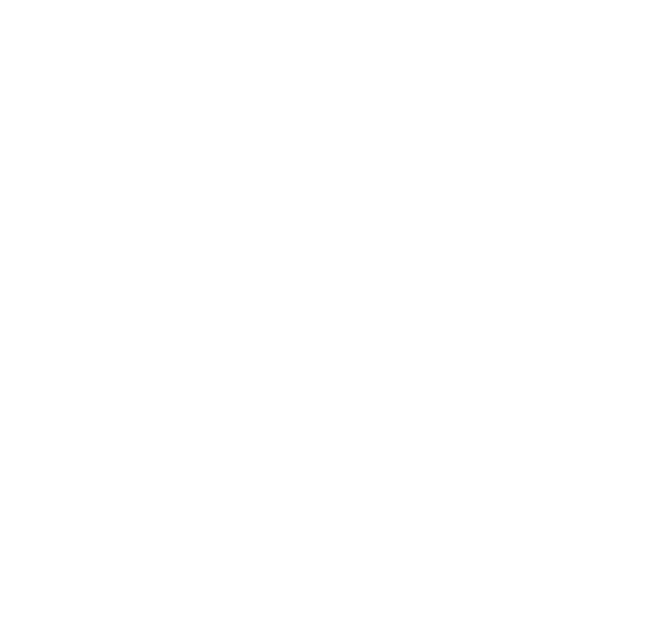
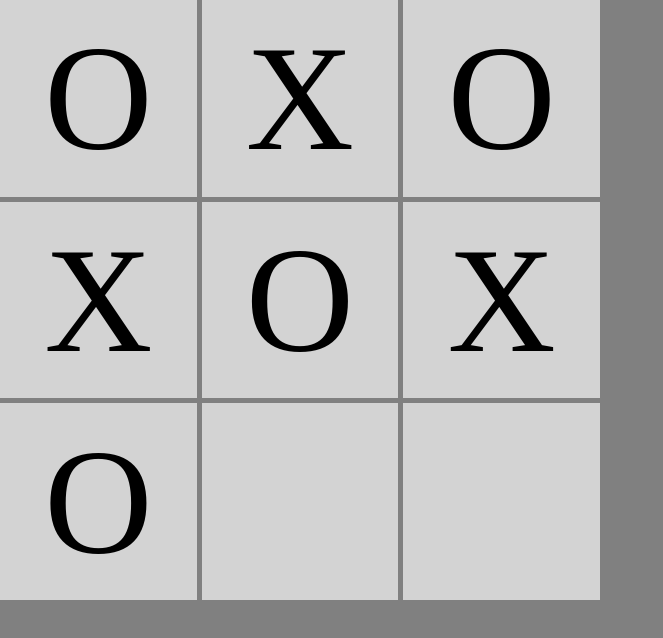
Before and after one commit to SlipNinja/odin_tictactoe, a plain HTML site: page index.html in a window 1280 px wide. Shown: the whole page, without its empty margins (0-663 px from the left). Drawn offline with Linux system fonts and the light colour scheme.

Commit message:
Add basic game display

```diff
--- a/index.html
+++ b/index.html
@@ -9,6 +9,16 @@
     <script src="./scripts.js" defer></script>
 </head>
 <body>
-
+    <div id="board">
+        <div class="box" data-row="0" data-col="0"></div>
+        <div class="box" data-row="0" data-col="1"></div>
+        <div class="box" data-row="0" data-col="2"></div>
+        <div class="box" data-row="1" data-col="0"></div>
+        <div class="box" data-row="1" data-col="1"></div>
+        <div class="box" data-row="1" data-col="2"></div>
+        <div class="box" data-row="2" data-col="0"></div>
+        <div class="box" data-row="2" data-col="1"></div>
+        <div class="box" data-row="2" data-col="2"></div>
+    </div>
 </body>
 </html>
--- a/scripts.js
+++ b/scripts.js
@@ -4,6 +4,11 @@ const gameBoard = (() => {
         ["", "", ""],
         ["", "", ""]
    ];
+   const boardDisplay = document.getElementById("board");
+
+   for(let box of boardDisplay.children){
+        box.onclick = boxClicked;
+   }
 
    let draw = false;
    let win = false;
@@ -75,6 +80,7 @@ const gameBoard = (() => {
         }
 
         board[x][y] = player.getMark();
+        drawGame();
 
         if(gameWon()) {
             console.log(`${player.getName()} won the game !`);
@@ -90,7 +96,19 @@ const gameBoard = (() => {
         console.table(board);
     };
 
-   return {play, isGameOver, isDraw, isWin, print};
+    const drawGame = () => {
+        for (let box of boardDisplay.children) {
+            box.innerHTML = board[box.dataset.row][box.dataset.col];
+        }
+    };
+
+    const clearGame = () => {
+        for (let box of boardDisplay.children) {
+            box.innerHTML = "";
+        }
+    };
+
+   return {play, isGameOver, isDraw, isWin, clearGame, print};
 })()
 
 
@@ -106,6 +124,10 @@ const Player = (playerName, playerMark) => {
     return {getMark, getName};
 }
 
+function boxClicked(e) {
+    console.log(e.srcElement);
+}
+
 
 const player1 = Player("Player 1", "O");
 const player2 = Player("Player 2", "X");
--- a/style.css
+++ b/style.css
@@ -0,0 +1,25 @@
+* {
+    margin: 0;
+    padding: 0;
+}
+
+body {
+    background-color: gray;
+}
+
+#board {
+    width: 600px;
+    height: 600px;
+    display: grid;
+    grid-template-columns: repeat(3, 1fr);
+    grid-template-rows: repeat(3, 1fr);
+    gap: 5px;
+}
+
+.box {
+    background-color: lightgray;
+    display: flex;
+    justify-content: center;
+    align-items: center;
+    font-size: 150px;
+}
```
